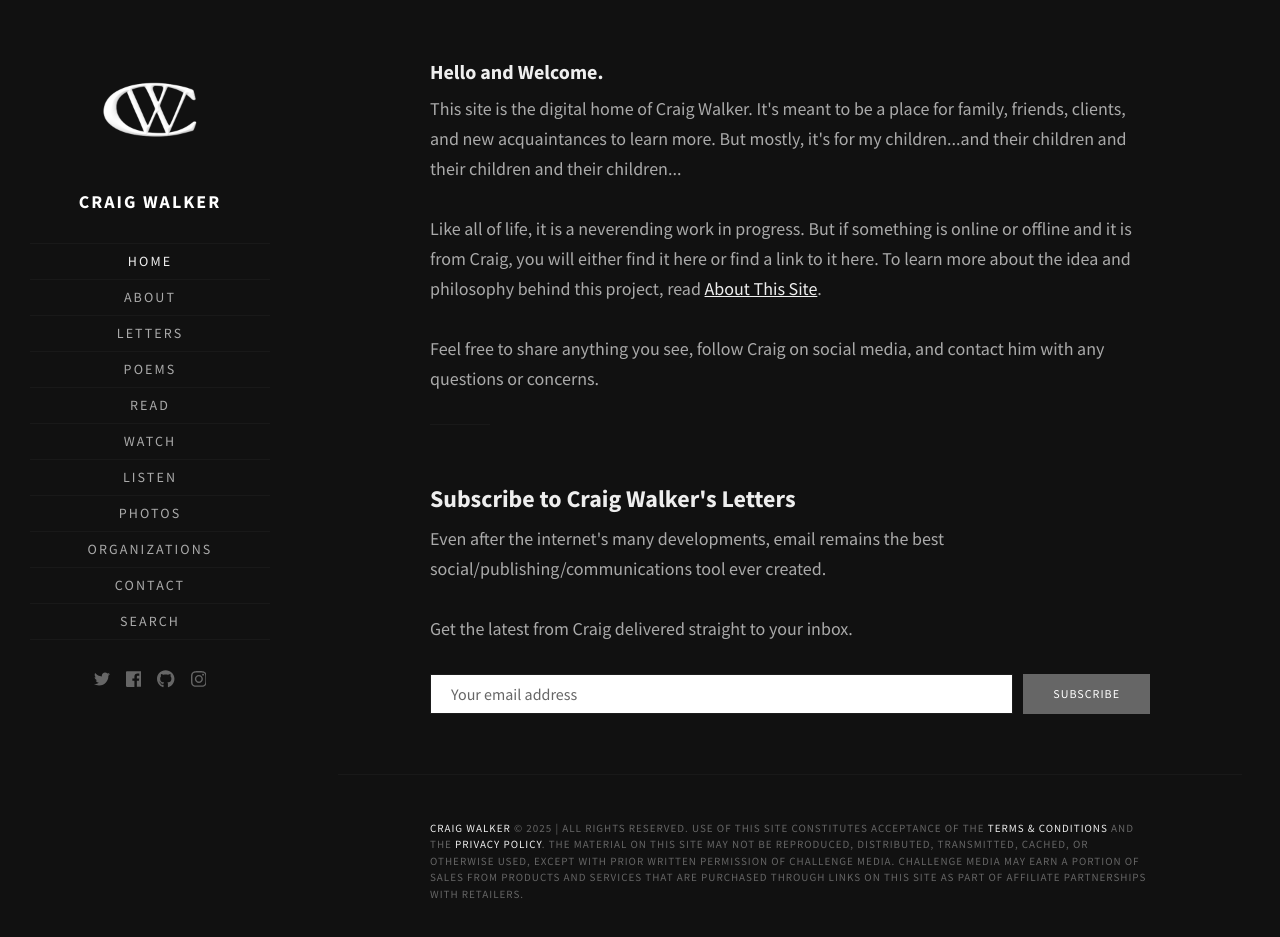
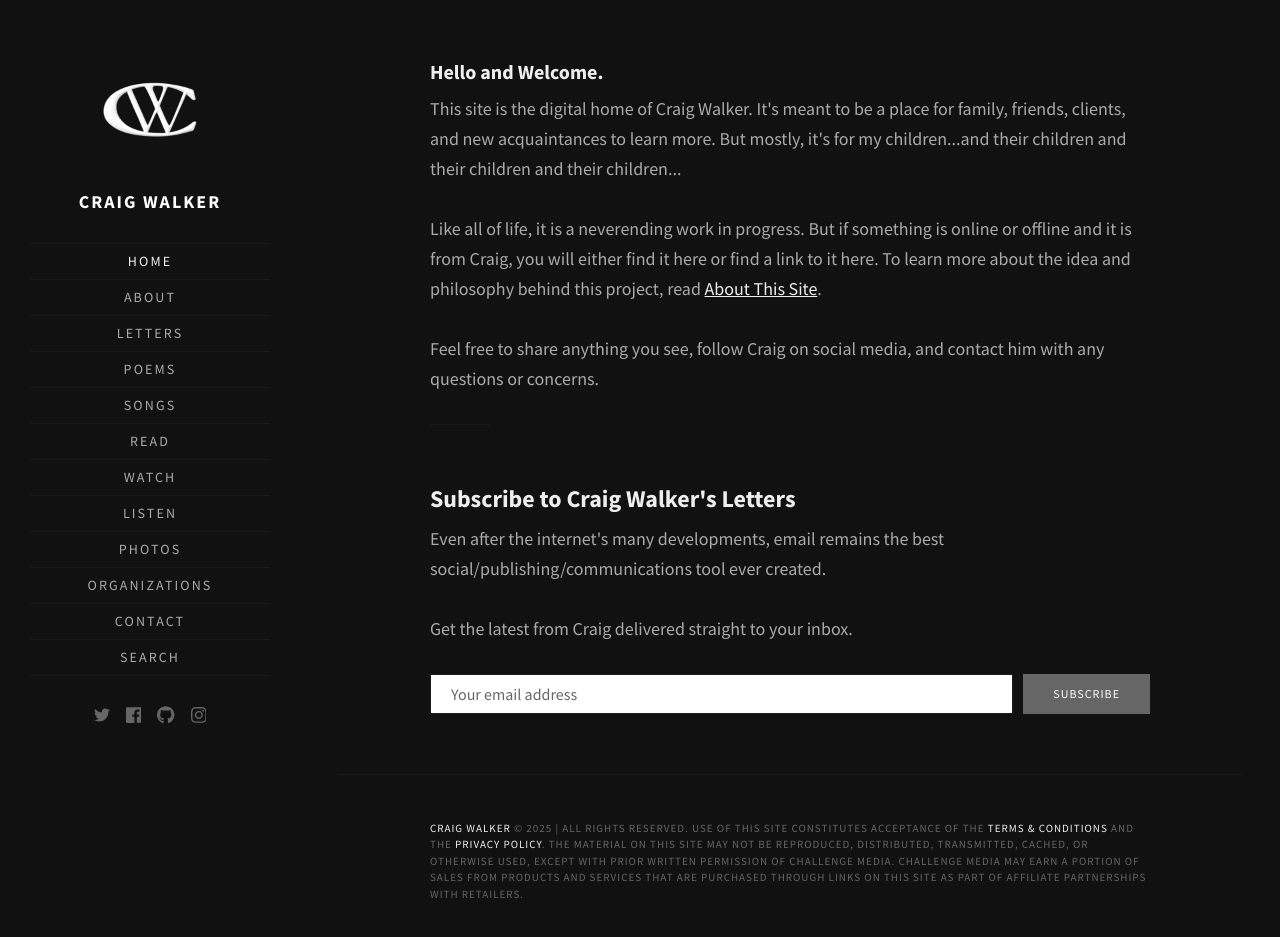
Before and after one commit to walkercraig/walkercraig, a Jekyll site: the page built from index.html, in a window 1280 px wide and 962 px high. Shown: the top 937 px of the window. Built offline with Jekyll 4.4.1, drawn with Linux system fonts in a browser that asks for light colours; some web fonts are replaced; the list of posts is cut into pages by our own code.

Commit message:
Update _config.yml

```diff
--- a/_config.yml
+++ b/_config.yml
@@ -35,6 +35,8 @@ navigation:
     url: /tags/index.html#Letters
   - text: Poems
     url: /tags/index.html#Poems
+  - text: Songs
+    url: /tags/index.html#Songs
   - text: Read
     url: /tags/index.html#Read
   - text: Watch
```
